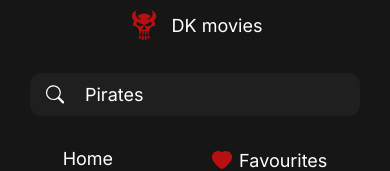
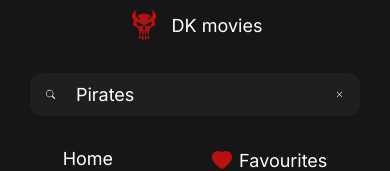
Before and after one commit to dibkb/dk-movies, a React (Create React App) app: page /favourites in a window 390 px wide. Shown: the top 171 px of the page. Built offline with nearby package versions, Linux system fonts and the light colour scheme; no server answers.

Commit message:
fixed  search and typing and more mobile responsive

```diff
--- a/src/App.js
+++ b/src/App.js
@@ -10,9 +10,9 @@ function App() {
       <div className="container">
         <Navbar />
         <Switch>
-          <Route path="/" component={MovieContainer} exact/>
+          <Route path="/" component={MovieContainer} exact />
           <Route path="/movie/:imdbID" component={MoviePage} />
-          <Route path="/favourites" component= {Favourites} />
+          <Route path="/favourites" component={Favourites} />
         </Switch>
       </div>
     </Router>
--- a/src/components/Favourites/Favourites.jsx
+++ b/src/components/Favourites/Favourites.jsx
@@ -1,5 +1,5 @@
 import React, {useEffect } from "react";
-import { useDispatch,useSelector } from "react-redux";
+import { useDispatch, useSelector } from "react-redux";
 import MovieItem from "../MovieItem/MovieItem";
 // import { AiOutlineHeart } from "react-icons/ai";
 import { removeFavMovie } from "../../features/FavouriteSlice";
@@ -7,18 +7,14 @@ import { removeFavMovie } from "../../features/FavouriteSlice";
 import "./Favourites.scss";
 const Favourites = () => {
   const dispatch = useDispatch();
-  // const [favMovies,setFavMovies] = useState([]);
   const favMovies = useSelector((state) => state.favMovies.movies);
   const favRemoveHandler = (e) => {
     dispatch(removeFavMovie(e.target.value));
-    // console.log(e.target.value);
   };
-  useEffect(() => {
+useEffect(() => {
 
-  }, [favMovies]);
-  if (favMovies){
+}, [favMovies])
 
-  }
   return (
     <div className="favourite-section">
       {favMovies.map((movie) => {
--- a/src/components/MovieContainer/MovieContainer.scss
+++ b/src/components/MovieContainer/MovieContainer.scss
@@ -14,6 +14,8 @@
   grid-template-columns: repeat(auto-fit, minmax(300px, calc(25% - 24px)));
 
   @media (max-width: 575.98px) {
-    display: block;
+    .movie-container {
+      display: block;
+    }
   }
 }
--- a/src/components/Moviepage/MoviePage.jsx
+++ b/src/components/Moviepage/MoviePage.jsx
@@ -42,8 +42,11 @@ export const MoviePage = (props) => {
           </div>
           <section className="other-info">
             {movie.Year && <span>{movie.Year}</span>}
+            <div className="line"></div>
             {movie.Genre && <span>{movie.Genre}</span>}
+            <div className="line"></div>
             {movie.Rated && <span>{movie.Rated}</span>}
+            <div className="line"></div>
             {movie.Runtime && <span>{movie.Runtime}</span>}
           </section>
           <div className="director">
--- a/src/components/Moviepage/MoviePge.scss
+++ b/src/components/Moviepage/MoviePge.scss
@@ -18,7 +18,24 @@ $text-grey: #8a8a8a;
       margin-top: 1rem;
       display: flex;
       justify-content: space-between;
+      align-items: center;
       color: #fff;
+      @media (max-width: 600px){
+        flex-wrap: wrap;
+        align-items: flex-start;
+        & > *{
+          flex-basis: 50%;
+          margin-top: 1rem;
+        }
+        .line{
+          display: none;
+        }
+      }
+      .line{
+        border-left: 1px solid #ffff;
+        height: 28px;
+      }
+
       span {
         color: $text-grey;
       }
--- a/src/components/SearchField/SearchField.jsx
+++ b/src/components/SearchField/SearchField.jsx
@@ -1,22 +1,29 @@
-import React, { useState, useEffect } from "react";
+import React, { useState, useEffect,useCallback } from "react";
+import {useHistory} from 'react-router-dom';
 // import ResultError from "../ResultError/ResultError";
 import { useDispatch } from "react-redux";
 import { fetchMovies } from "../../features/fetchMovies";
 import { addMovies } from "../../features/MovieSlice";
 import { BsSearch } from "react-icons/bs";
+import { FiX } from "react-icons/fi";
+
+
 import "./SearchField.scss";
 const SearchField = () => {
+  const history = useHistory();
+  const [typing, setTyping] = useState(true);
   let iconStyles = { background: "transparent", fontSize: "1.3rem" };
   // initialize dispatch
   const dispatch = useDispatch();
   const [search, setSearch] = useState("Pirates");
-  const searchHandler = (e) => {
-    e.preventDefault();
-    setSearch("");
-  };
+  // const searchHandler = (e) => {
+  //   useCallback(() => history.push('/'), [history])
+  //   e.preventDefault();
+  // };
+  const handleOnClick = useCallback(() => history.push('/'), [history]);
   useEffect(() => {
     const delayDebounceFn = setTimeout(() => {
-      console.log(search);
+      // console.log(search);
       // Send Axios request here
       fetchMovies(search).then((response) => {
         if (response.Response === "True") dispatch(addMovies(response.Search));
@@ -25,9 +32,9 @@ const SearchField = () => {
       });
     }, 369);
     return () => clearTimeout(delayDebounceFn);
-  }, [search,dispatch]);
+  }, [search, dispatch]);
   return (
-    <form className="search-form" onSubmit={searchHandler}>
+    <form className="search-form" onSubmit={handleOnClick}>
       <BsSearch style={iconStyles} className="search-icon" />
       <input
         type="text"
@@ -35,6 +42,13 @@ const SearchField = () => {
         value={search}
         onChange={(e) => setSearch(e.target.value)}
       />
+      {typing && search !== "" && (
+        <FiX
+          style={iconStyles}
+          color="#fff"
+          onClick={() => setSearch("")}
+        />
+      )}
       <button type="submit">Go</button>
     </form>
   );
--- a/src/features/FavouriteSlice.js
+++ b/src/features/FavouriteSlice.js
@@ -14,7 +14,9 @@ export const favouriteSlice = createSlice({
       //   console.log(state.favouriteSlice.movies);
     },
     removeFavMovie: (state, action) => {
-      state.movies.filter((movie) => movie.imdbID !== action.payload);
+      state.movies = state.movies.filter(
+        (movie) => movie.imdbID !== action.payload
+      );
       //   console.log(state.favouriteSlice.movies);
     },
   },
```
